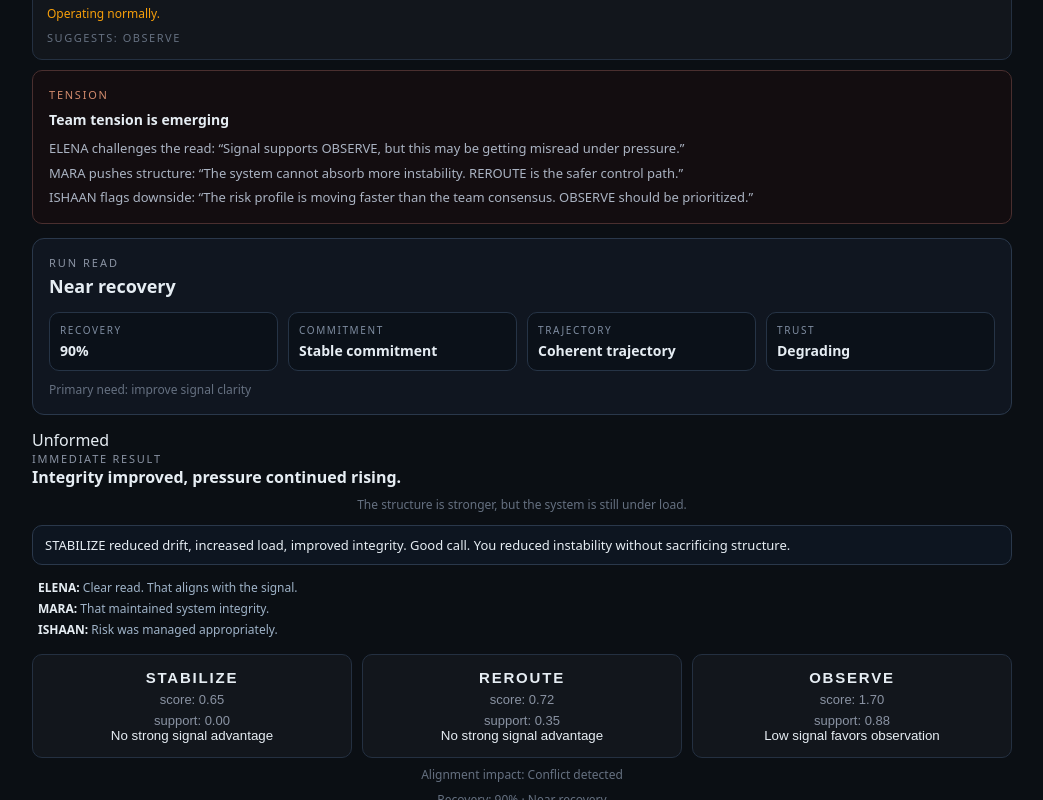
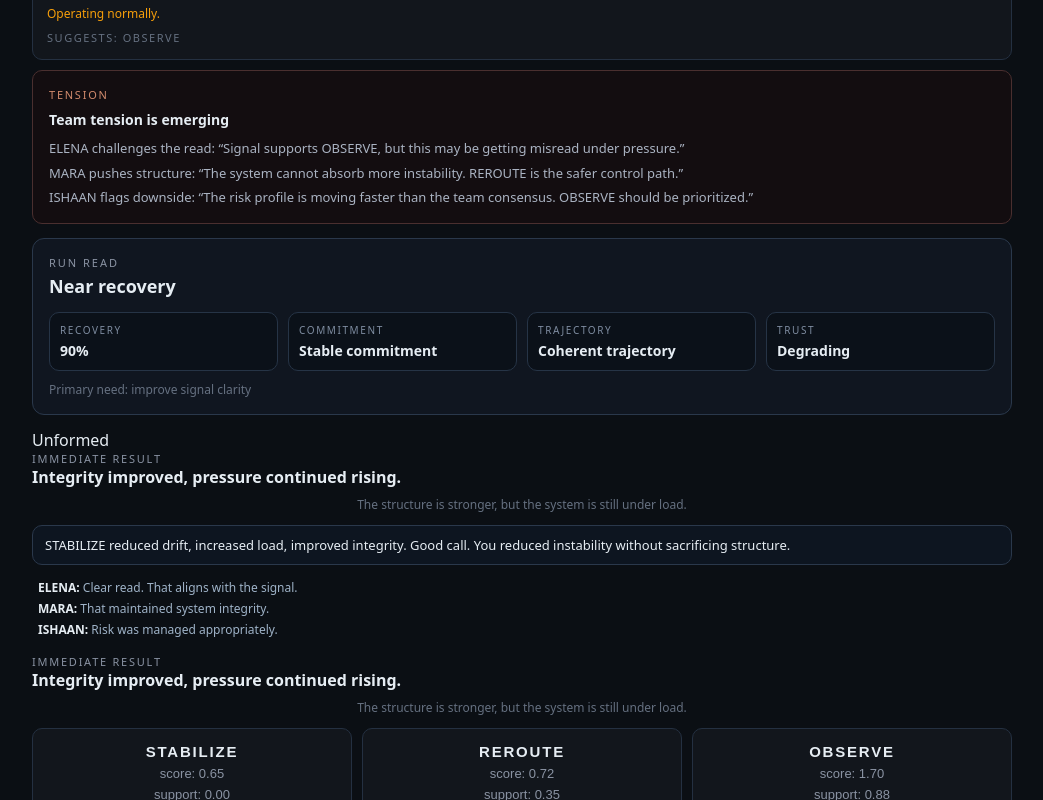
Before and after one commit to zacharymplace/under-control, a Next.js app: page / in a window 1280 px wide. Both pictures are taken after a click on the button 310 px from the left and 1309 px from the top of the page. Shown: the part 806-1606 px from the top of the page, without its empty margins (118-1161 px from the left). Built offline with nearby package versions, Linux system fonts and the light colour scheme; no server answers.

Commit message:
Polish UI language and hierarchy for clearer game experience

```diff
--- a/src/ui/GameScreen.tsx
+++ b/src/ui/GameScreen.tsx
@@ -53,7 +53,7 @@ return (
     <main className="uc-root">
       <div className="uc-shell">
         <header className="uc-header">
-          <div>State: {game.state}</div>
+          <div>Control State: {game.state}</div>
           <div className="uc-header-center">Pressure: {game.pressure}</div>
           <div className="uc-header-right">Turn: {game.turn}</div>
         </header>
@@ -62,18 +62,18 @@ return (
           <div style={{ display: "flex", justifyContent: "space-between", gap: 12, flexWrap: "wrap" }}>
             <div>
               <div className="uc-label">Run Goal</div>
-              <div style={{ fontWeight: 800 }}>Objective: Stabilize before collapse</div>
+              <div style={{ fontWeight: 800 }}>Keep the system under control for 15 turns.</div>
               <div className="uc-footer-note">Survive the control window. Keep load, drift, and integrity within recoverable range.</div>
             </div>
 
             <div style={{ textAlign: "right" }}>
-              <div className="uc-label">Decision Window</div>
+              <div className="uc-label">Time to Act</div>
               <div style={{ fontWeight: 900 }}>{decisionWindow.label}</div>
               <div className="uc-footer-note">{decisionWindow.note}</div>
             </div>
 
             <div style={{ textAlign: "right" }}>
-              <div className="uc-label">Run Grade</div>
+              <div className="uc-label">Run Status</div>
               <div style={{ fontWeight: 900 }}>{runGrade}</div>
             </div>
           </div>
@@ -111,9 +111,9 @@ return (
 
           <div className="uc-metrics">
             <Metric label="Load" value={game.load} />
-            <Metric label="Integrity" value={game.integrity} />
+            <Metric label="Structure" value={game.integrity} />
             <Metric label="Signal" value={game.signalClarity ?? game.signal} />
-            <Metric label="Drift" value={game.drift} />
+            <Metric label="Instability" value={game.drift} />
           </div>
         </section>
 
@@ -241,6 +241,14 @@ return (
   </div>
 )}
 
+{game.simpleFeedback && (
+  <section className="uc-panel" style={{ marginBottom: 12 }}>
+    <div className="uc-label">Immediate Result</div>
+    <div style={{ fontWeight: 800 }}>{game.simpleFeedback.result}</div>
+    <div className="uc-footer-note">{game.simpleFeedback.meaning}</div>
+  </section>
+)}
+
 <ActionBar game={{ ...game, personas: advisors }} onAction={onAction} disabled={gameOver} />
 
         {gameOver && onReset && (
```
